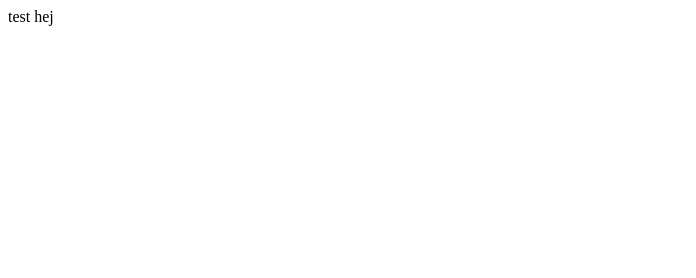
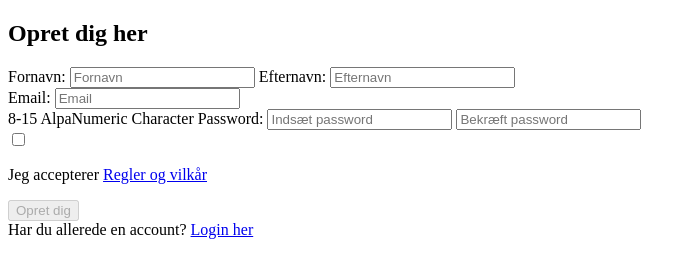
Before and after one commit to claudiotruong1/eksamensprojekt, a plain HTML site: page index.html in a window 1280 px wide. Shown: the whole page, without its empty margins (0-696 px from the left). Drawn offline with Linux system fonts and the light colour scheme.

Commit message:
Creating the sign up function
Her laver jeg en måde, hvorpå nye brugere kan oprette en profil på siden.

```diff
--- a/index.css
+++ /dev/null
@@ -1,2 +0,0 @@
-.test
-(bax)
--- a/index.html
+++ b/index.html
@@ -4,9 +4,51 @@
     <meta charset="UTF-8">
     <meta http-equiv="X-UA-Compatible" content="IE=edge">
     <meta name="viewport" content="width=device-width, initial-scale=1.0">
-    <title>Document</title>
+    <title>Opret bruger </title>
 </head>
 <body>
-    test hej
+    <div>
+    <form action="">
+        <div class="container">  </div>
+            <h2> Opret dig her </h2>
+
+            <form action="">
+                <div class="form-item-username">
+                    <label> Fornavn:</label>
+                    <input type="text" name="firstName" id="firstName" placeholder="Fornavn">
+                    <label> Efternavn:</label>
+                    <input type="text" name="lastName" id="lastName" placeholder="Efternavn">
+                </div>
+
+                <div class="form-item">
+                    <label> Email:</label>
+                    <input type="email" name="email" id="email" placeholder="Email">
+                </div>
+
+                <div class="form-item">
+                    <!-- add a password format display-->
+                    <span class="pwd-format">
+                        8-15 AlpaNumeric Character
+
+                    </span>
+                    <label> Password:</label>
+                    <input type="password" name="password" id="password" placeholder="Indsæt password">
+                    <input type="password" name="confirmPassword" id="confirmPassword" placeholder="Bekræft password">
+                </div>
+
+                <div class="accept-box">
+                    <input type="checkbox" name="accept" id="accept">
+                    <p>Jeg accepterer <a href="#"> Regler og vilkår</a></p>
+                </div>
+
+                <div class="form-btns"></div>
+                <button class="signup" type="submit" disabled>Opret dig</button>
+                <div class="options">
+                    Har du allerede en account? <a href="#">Login her</a>
+
+            </form>
+        </div>
+    </div>
+
 </body>
 </html>
```
